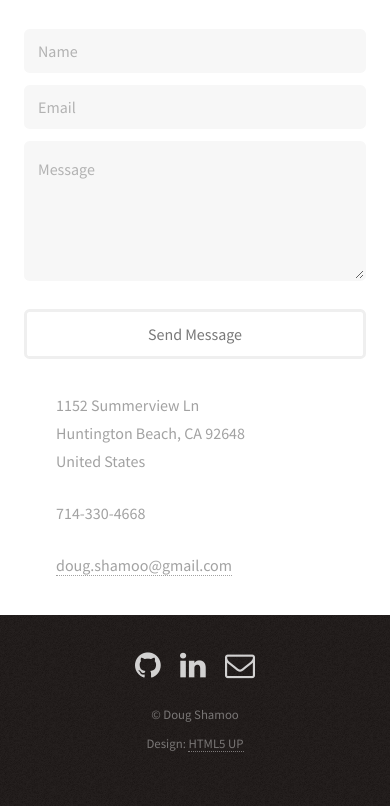
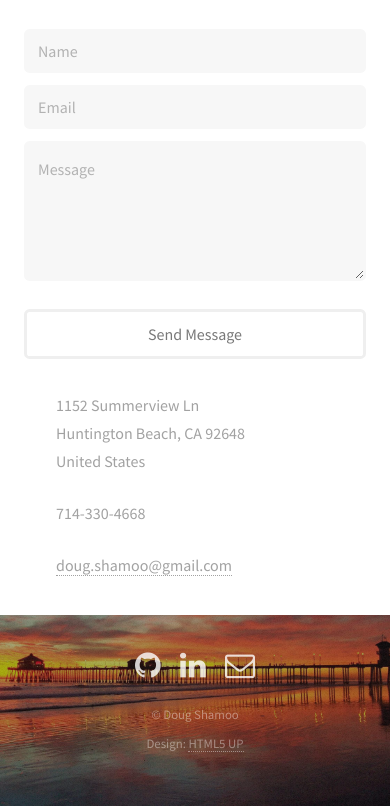
Before and after one commit to dougshamoo/me, a website: page public/index.html in a window 390 px wide. Shown: the part 3094-3900 px from the top of the page. Drawn offline with Linux system fonts and the light colour scheme.

Commit message:
Correct footer bg image url

```diff
--- a/public/assets/css/main.css
+++ b/public/assets/css/main.css
@@ -2932,7 +2932,7 @@
 			#footer {
 				background-attachment: scroll;
 				background-color: #1f1815;
-				background-image: url("images/overlay.png"), url("../../images/bg.jpg");
+				background-image: url("images/overlay.png"), url("../../images/bg-min.jpg");
 				background-position: top left,						bottom center;
 				background-repeat: repeat,							no-repeat;
 				background-size: auto,							cover;
```
